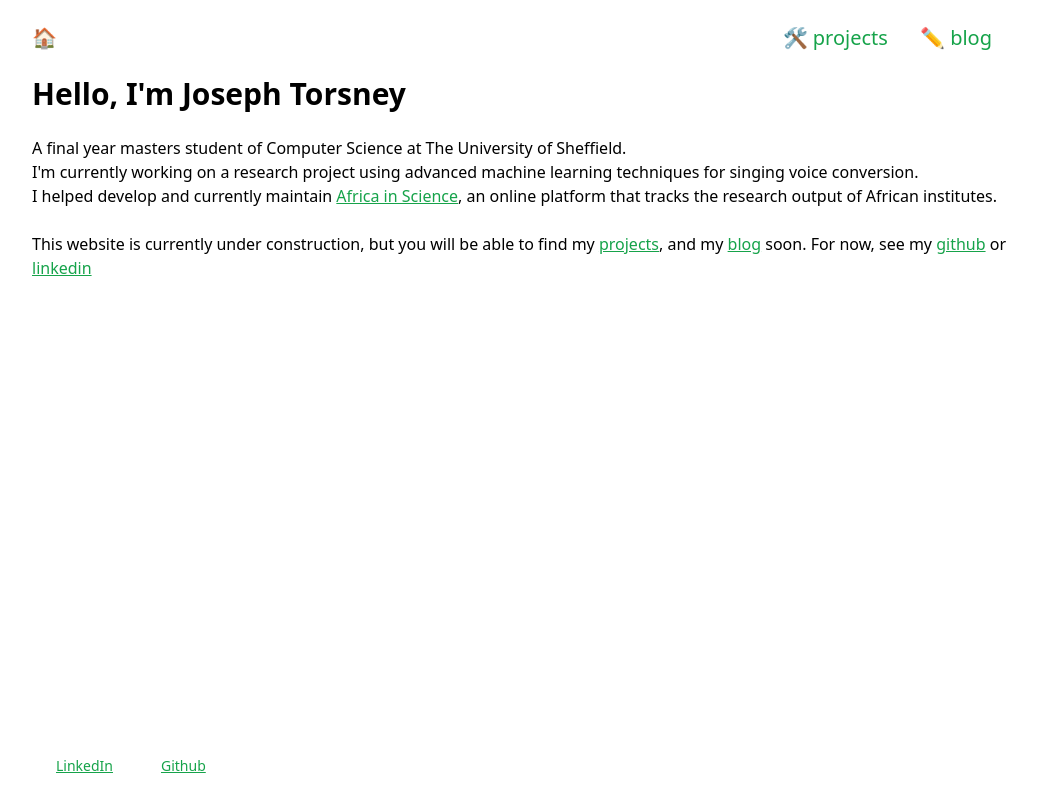
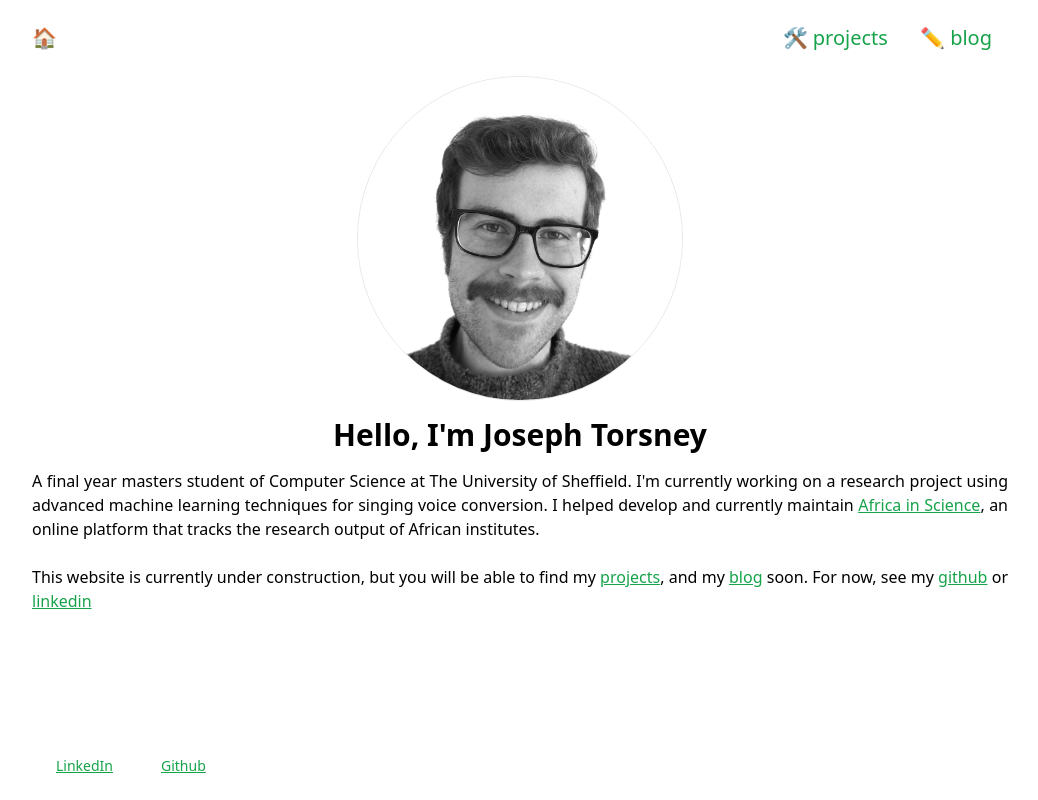
Before and after one commit to joetorsney/blog, a Next.js app: page / in a window 1280 px wide. Shown: the whole page, without its empty margins (120-1158 px from the left). Built offline with nearby package versions, Linux system fonts and the light colour scheme.

Commit message:
added my face to the home page

```diff
--- a/pages/index.tsx
+++ b/pages/index.tsx
@@ -1,33 +1,39 @@
 import Link from 'next/link'
+import Image from 'next/image'
 import Layout from '../src/components/layouts/layout'
 import { SEO } from '../src/components/SEO'
 
+import profilePic from '../public/images/profilepic.png'
 
 export default function Home() {
   return (
     <Layout>
       <SEO title='Home'/>
-
-      <h1 className='text-3xl font-bold'>Hello, I'm Joseph Torsney</h1>
-      <p><br />
-        A final year masters student of Computer Science at The University of Sheffield. <br />
-        I'm currently working on a research project using advanced machine learning techniques for singing voice conversion. <br />
+      <div>
+        <div className='flex justify-center'>
+          <div className='w-1/2 md:w-1/3 relative aspect-square h-auto overflow-hidden border rounded-full'>
+            <Image src={profilePic} alt='A picture of me' layout='fill'/>
+          </div>
+        </div>
+        <div>
+          <h1 className='text-center text-3xl font-bold py-4 '>Hello, I'm Joseph Torsney</h1>
+          <p className='text-justify'>
+            A final year masters student of Computer Science at The University of Sheffield.
+            I'm currently working on a research project using advanced machine learning techniques for singing voice conversion.
             I helped develop and currently maintain {" "}
             <Link href='http://www.africainscience.org' className='text-green-600 underline'>Africa in Science</Link>,
             an online platform that tracks the research output of African institutes.
-      </p><br />
-
-      <p>
+            <br />
+            <br />
             This website is currently under construction, but you will be able to find my {" "}
             <Link href='projects' className='text-green-600 underline'>projects</Link>, and my {" "}
             <Link href='blog' className='text-green-600 underline'>blog</Link> soon. For now, see my {" "}
             <Link href='http://github.com/joetorsney' className='text-green-600 underline'>github</Link> or {" "}
             <Link href='https://www.linkedin.com/in/joseph-torsney-788345195/' className='text-green-600 underline'>linkedin</Link>
           </p>
+        </div>
+      </div>
 
-      <footer>
-
-      </footer>
     </Layout>
   )
 }
```
Also changed, not shown: public/images/profilepic.png (added). Lines whose indentation alone changed are shown as unchanged.
